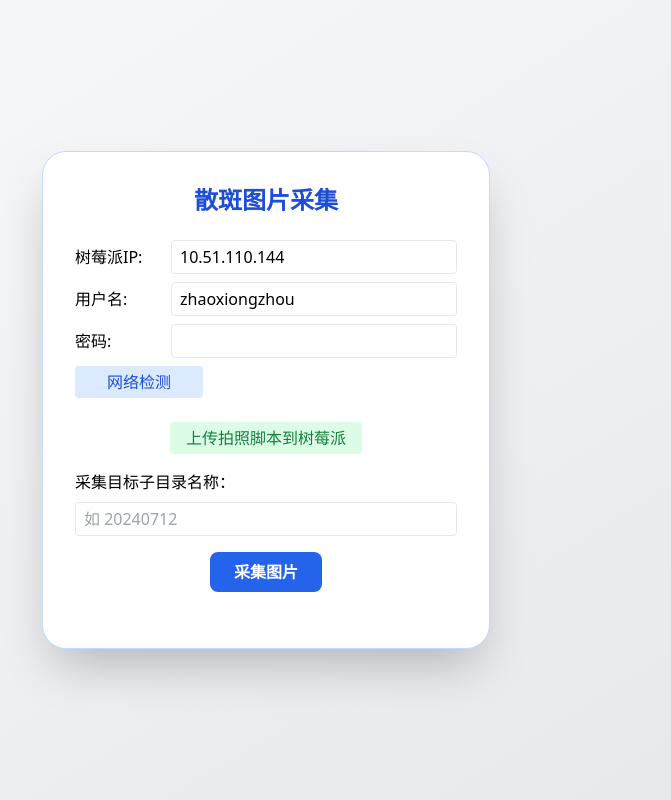
After one commit to zwyxsyu/mRec, a Flask app: page /collect_speckle in a window 1280 px wide. The commit adds this page. Shown: the whole page, without its empty margins (374-1045 px from the left). Run offline with Flask 3, Linux system fonts and the light colour scheme; some libraries are stand-ins or nearby versions.

Commit message:
feat: 散斑采集页面

```diff
--- a/app.py
+++ b/app.py
@@ -3,7 +3,7 @@ import threading
 import time
 import paramiko
 import subprocess
-from flask import Flask, render_template, request, jsonify, send_file
+from flask import Flask, render_template, request, jsonify, send_file, url_for
 import json
 import gemini_recognizer
 import speckle_recognizer
@@ -108,7 +108,8 @@ def index():
         speckle_dir=SPECKLE_IMAGE_DIR,
         raspberry_dir=RASPBERRY_IMAGE_DIR,
         default_ip=RASPBERRY_DEFAULT_IP,
-        default_user=RASPBERRY_DEFAULT_USER
+        default_user=RASPBERRY_DEFAULT_USER,
+        collect_url=url_for('collect_speckle_page')
     )
 
 @app.route('/check_raspberry', methods=['POST'])
@@ -169,6 +170,60 @@ def upload_script():
     ok, msg = upload_script_to_raspberry(ip, username, password)
     return jsonify({'success': ok, 'msg': msg})
 
+@app.route('/collect_speckle', methods=['GET'])
+def collect_speckle_page():
+    return render_template('collect_speckle.html',
+        default_ip=RASPBERRY_DEFAULT_IP,
+        default_user=RASPBERRY_DEFAULT_USER
+    )
+
+@app.route('/collect_speckle', methods=['POST'])
+def collect_speckle():
+    data = request.json
+    subdir = data.get('subdir', '').strip()
+    if not subdir:
+        return jsonify({'success': False, 'msg': '子目录名称不能为空'})
+    # 1. 在PC端创建子目录
+    pc_subdir = os.path.join(SPECKLE_IMAGE_DIR, subdir)
+    os.makedirs(pc_subdir, exist_ok=True)
+    # 2. 在树莓派端创建同名目录并采集图片
+    # 这里只采集一张图片为例，可扩展为多张
+    ip = RASPBERRY_DEFAULT_IP
+    username = RASPBERRY_DEFAULT_USER
+    password = data.get('password', '')  # 可扩展为前端输入
+    remote_subdir = f'{HOME_DIR}/speckle/{subdir}'
+    # 创建目录+采集
+    try:
+        import paramiko
+        ssh = paramiko.SSHClient()
+        ssh.set_missing_host_key_policy(paramiko.AutoAddPolicy())
+        ssh.connect(ip, username=username, password=password, timeout=5)
+        # 创建目录
+        ssh.exec_command(f'mkdir -p {remote_subdir}')
+        # 拍照
+        import time
+        fname = f'speckle_{int(time.time())}.jpg'
+        cmd = f'cd {os.path.dirname(RASPBERRY_CAPTURE_SCRIPT)} && source venv/bin/activate && python3 {RASPBERRY_CAPTURE_SCRIPT} {subdir}/{fname}'
+        stdin, stdout, stderr = ssh.exec_command(cmd)
+        exit_status = stdout.channel.recv_exit_status()
+        out = stdout.read().decode()
+        err = stderr.read().decode()
+        ssh.close()
+        # 拉取图片到本地子目录
+        from scp import SCPClient
+        ssh = paramiko.SSHClient()
+        ssh.set_missing_host_key_policy(paramiko.AutoAddPolicy())
+        ssh.connect(ip, username=username, password=password, timeout=5)
+        with SCPClient(ssh.get_transport()) as scp:
+            scp.get(f'{remote_subdir}/{fname}', os.path.join(pc_subdir, fname))
+        ssh.close()
+        if exit_status == 0:
+            return jsonify({'success': True, 'msg': f'采集完成，图片已保存到{subdir}。\n{out}'})
+        else:
+            return jsonify({'success': False, 'msg': f'采集失败(exit {exit_status}):\n{out}\n{err}'})
+    except Exception as e:
+        return jsonify({'success': False, 'msg': f'采集失败: {e}'})
+
 if __name__ == '__main__':
     os.makedirs(GEMINI_IMAGE_DIR, exist_ok=True)
     os.makedirs(SPECKLE_IMAGE_DIR, exist_ok=True)
--- /dev/null
+++ b/templates/collect_speckle.html
@@ -0,0 +1,142 @@
+<!DOCTYPE html>
+<html lang="zh-CN">
+  <head>
+    <meta charset="UTF-8" />
+    <meta name="viewport" content="width=device-width, initial-scale=1.0" />
+    <title>散斑图片采集</title>
+    <script src="https://cdn.tailwindcss.com"></script>
+  </head>
+  <body
+    class="bg-gradient-to-br from-gray-50 to-gray-200 min-h-screen flex items-center justify-center p-4"
+  >
+    <div
+      class="bg-white p-8 rounded-3xl shadow-2xl max-w-md w-full text-center border border-blue-200"
+    >
+      <h1 class="text-2xl font-extrabold text-blue-700 mb-6">散斑图片采集</h1>
+      <!-- 树莓派配置区 -->
+      <div class="mb-6 text-left">
+        <div class="mb-2 flex flex-col gap-2">
+          <div class="flex items-center">
+            <label class="font-medium w-24">树莓派IP:</label>
+            <input
+              id="rasp_ip"
+              class="border rounded px-2 py-1 flex-1 min-w-0"
+              placeholder="192.168.x.x"
+              value="{{ default_ip }}"
+            />
+          </div>
+          <div class="flex items-center">
+            <label class="font-medium w-24">用户名:</label>
+            <input
+              id="rasp_user"
+              class="border rounded px-2 py-1 flex-1 min-w-0"
+              value="{{ default_user }}"
+            />
+          </div>
+          <div class="flex items-center">
+            <label class="font-medium w-24">密码:</label>
+            <input
+              id="rasp_pwd"
+              type="password"
+              class="border rounded px-2 py-1 flex-1 min-w-0"
+            />
+          </div>
+          <div>
+            <button
+              id="check_net"
+              class="px-3 py-1 bg-blue-100 text-blue-700 rounded hover:bg-blue-200 w-32"
+            >
+              网络检测
+            </button>
+          </div>
+        </div>
+        <div id="net_status" class="mt-2 text-sm"></div>
+      </div>
+      <div class="mb-4">
+        <button
+          id="upload_script_btn"
+          class="px-4 py-1 bg-green-100 text-green-700 rounded hover:bg-green-200 w-48"
+        >
+          上传拍照脚本到树莓派
+        </button>
+        <div id="upload_status" class="mt-2 text-sm"></div>
+      </div>
+      <div class="mb-4 text-left">
+        <label class="font-medium">采集目标子目录名称：</label>
+        <input
+          id="subdir"
+          class="border rounded px-2 py-1 w-full mt-2"
+          placeholder="如 20240712"
+        />
+      </div>
+      <div class="mb-6">
+        <button
+          id="collect_btn"
+          class="px-6 py-2 bg-blue-600 text-white rounded-lg font-bold hover:bg-blue-700"
+        >
+          采集图片
+        </button>
+      </div>
+      <div id="collect_status" class="text-blue-600 font-medium"></div>
+    </div>
+    <script>
+      // 网络检测
+      const checkBtn = document.getElementById("check_net");
+      checkBtn.onclick = function () {
+        const ip = document.getElementById("rasp_ip").value;
+        const username = document.getElementById("rasp_user").value;
+        const password = document.getElementById("rasp_pwd").value;
+        document.getElementById("net_status").innerText = "检测中...";
+        fetch("/check_raspberry", {
+          method: "POST",
+          headers: { "Content-Type": "application/json" },
+          body: JSON.stringify({ ip, username, password }),
+        })
+          .then((r) => r.json())
+          .then((d) => {
+            document.getElementById("net_status").innerText = d.msg;
+          });
+      };
+      // 上传脚本
+      const uploadBtn = document.getElementById("upload_script_btn");
+      uploadBtn.onclick = function () {
+        const ip = document.getElementById("rasp_ip").value;
+        const username = document.getElementById("rasp_user").value;
+        const password = document.getElementById("rasp_pwd").value;
+        document.getElementById("upload_status").innerText = "上传中...";
+        fetch("/upload_script", {
+          method: "POST",
+          headers: { "Content-Type": "application/json" },
+          body: JSON.stringify({ ip, username, password }),
+        })
+          .then((r) => r.json())
+          .then((d) => {
+            document.getElementById("upload_status").innerText = d.msg;
+          });
+      };
+      // 采集图片时也要带上IP、用户名、密码
+      const collectBtn = document.getElementById("collect_btn");
+      collectBtn.onclick = function () {
+        const subdir = document.getElementById("subdir").value.trim();
+        const ip = document.getElementById("rasp_ip").value;
+        const username = document.getElementById("rasp_user").value;
+        const password = document.getElementById("rasp_pwd").value;
+        if (!subdir) {
+          document.getElementById("collect_status").innerText =
+            "请输入子目录名称";
+          return;
+        }
+        document.getElementById("collect_status").innerText = "采集中...";
+        fetch("/collect_speckle", {
+          method: "POST",
+          headers: { "Content-Type": "application/json" },
+          body: JSON.stringify({ subdir, ip, username, password }),
+        })
+          .then((r) => r.json())
+          .then((d) => {
+            document.getElementById("collect_status").innerText = d.msg;
+          });
+      };
+    </script>
+  </body>
+</html>
--- a/templates/index.html
+++ b/templates/index.html
@@ -9,6 +9,12 @@
   <body
     class="bg-gradient-to-br from-gray-50 to-gray-200 min-h-screen flex items-center justify-center p-4"
   >
+    <!-- 右下角悬浮采集按钮 -->
+    <a
+      href="{{ collect_url }}"
+      class="fixed bottom-8 right-8 z-50 px-5 py-3 bg-green-600 text-white rounded-full shadow-lg hover:bg-green-700 transition-all text-lg font-bold"
+      >散斑图片采集</a
+    >
     <div
       class="bg-white p-8 rounded-3xl shadow-2xl max-w-2xl w-full text-center border border-blue-200"
     >
```
